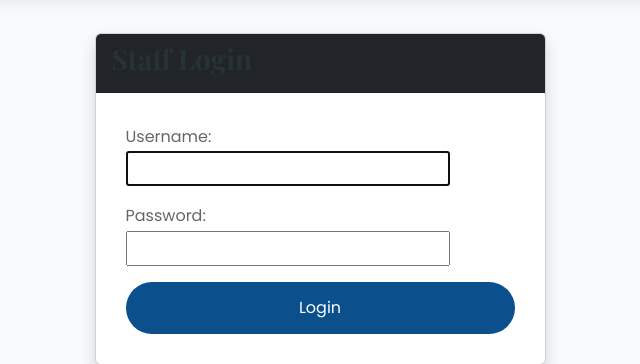
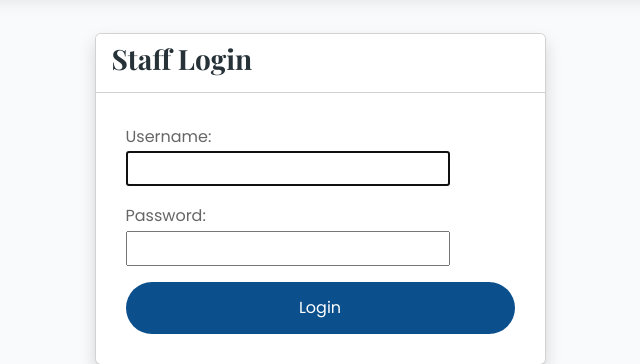
Before and after one commit to madzimai/gsurf-website, a Django app: page /login/ in a window 1280 px wide. Shown: the part 115-479 px from the top of the page, without its empty margins (320-960 px from the left). Run offline with Django 5.2, Linux system fonts and the light colour scheme; some libraries are stand-ins or nearby versions.

Commit message:
Fix login form

```diff
--- a/templates/login.html
+++ b/templates/login.html
@@ -12,7 +12,7 @@
 
 <div class="card shadow">
 
-<div class="card-header bg-dark text-white">
+<div class="card-header bg-white text-white">
 <h3>Staff Login</h3>
 </div>
 
@@ -39,5 +39,4 @@ Login
 </div>
 
 </div>
-
 {% endblock %}
```
